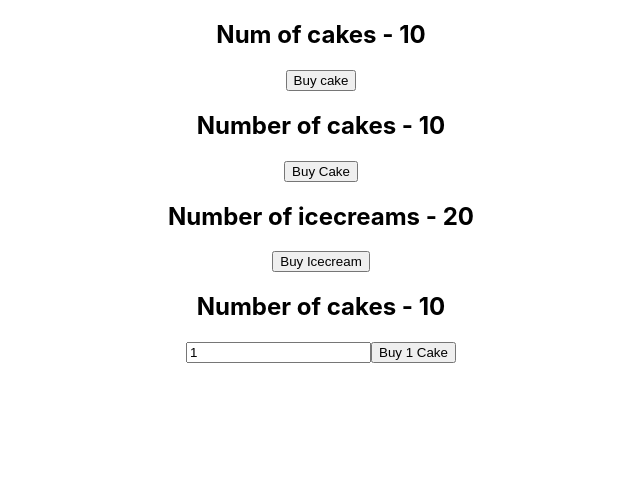
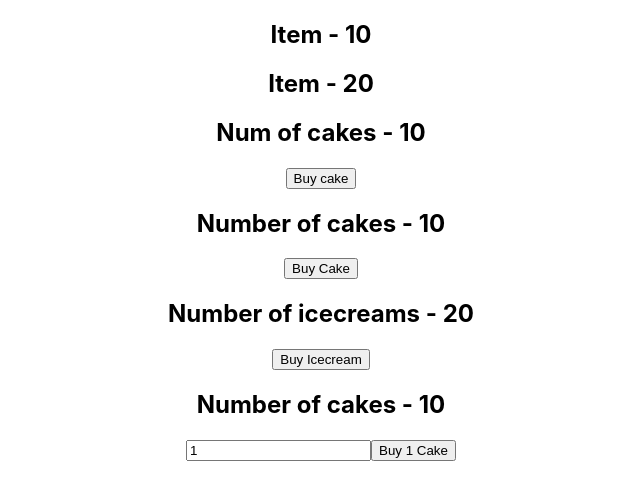
Before and after one commit to edw9908/react-redux-demo, a React (Create React App) app: page / in a window 1280 px wide. Shown: the top 500 px of the page, without its empty margins (319-959 px from the left). Built offline with nearby package versions, Linux system fonts and the light colour scheme.

Commit message:
ownProps from mapStateToProps

```diff
--- a/src/App.js
+++ b/src/App.js
@@ -5,11 +5,14 @@
 import HooksCakeContainer from './components/HooksCakeContainer';
 import IceCreamContainer from './components/IceCreamContainer';
 import NewCakeContainer from './components/NewCakeContainer';
+import ItemContainer from './components/ItemContainer';
 
 function App() {
   return (
     <Provider store={store}>
       <div className="App">
+        <ItemContainer cake/>
+        <ItemContainer />
         <HooksCakeContainer />
         <CakeContainer />
         <IceCreamContainer />
--- /dev/null
+++ b/src/components/ItemContainer.js
@@ -0,0 +1,19 @@
+import React from 'react'
+import { connect } from 'react-redux';
+
+function ItemContainer(props) {
+    return (
+        <div>
+            <h2>Item - {props.item}</h2>
+        </div>
+    )
+}
+
+const mapStateToProps = (state, ownProps) => {
+    const itemState = ownProps.cake ? state.cake.numOfCakes : state.iceCream.numOfIceCreams;
+    return {
+        item: itemState
+    }
+}
+
+export default connect(mapStateToProps)(ItemContainer)
```
